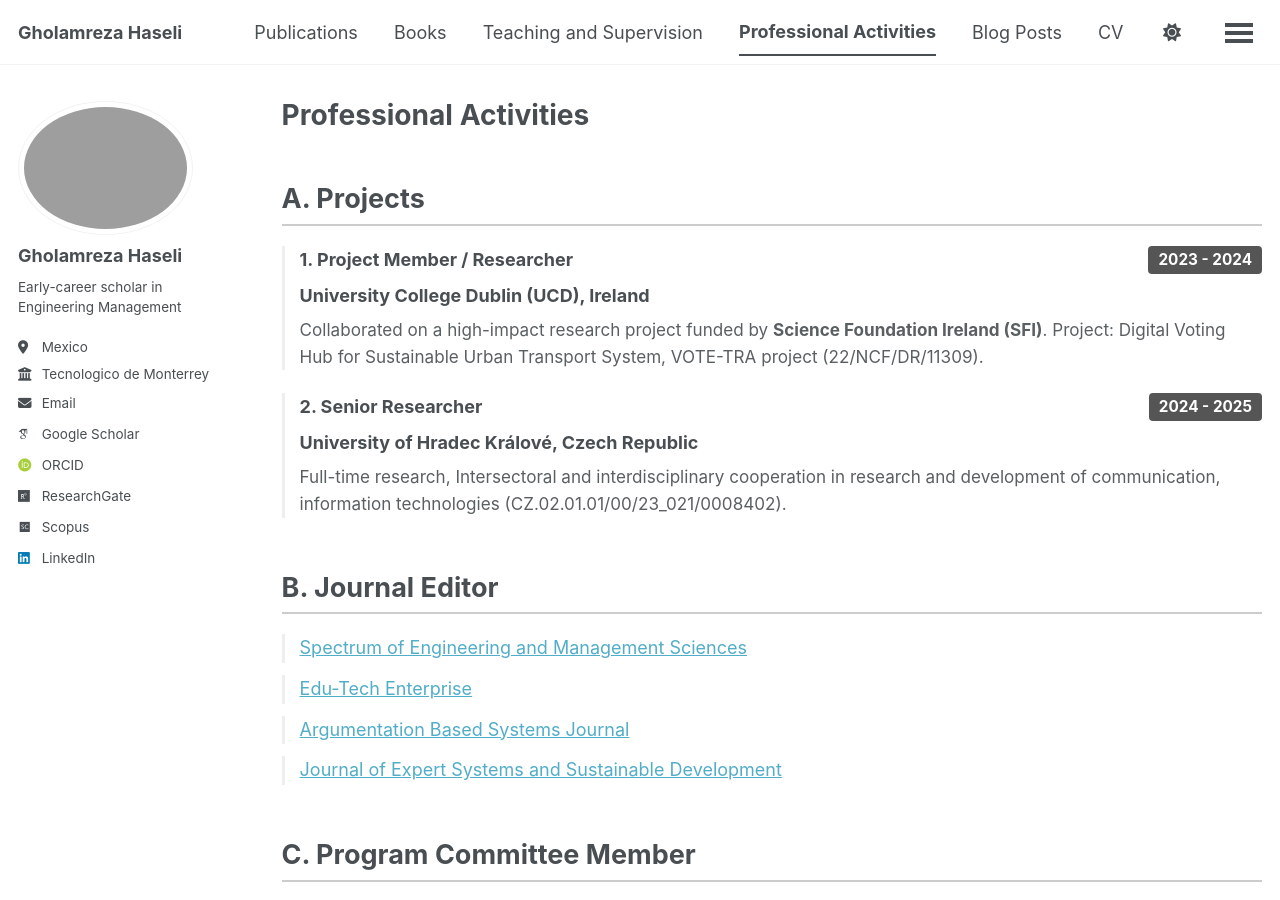
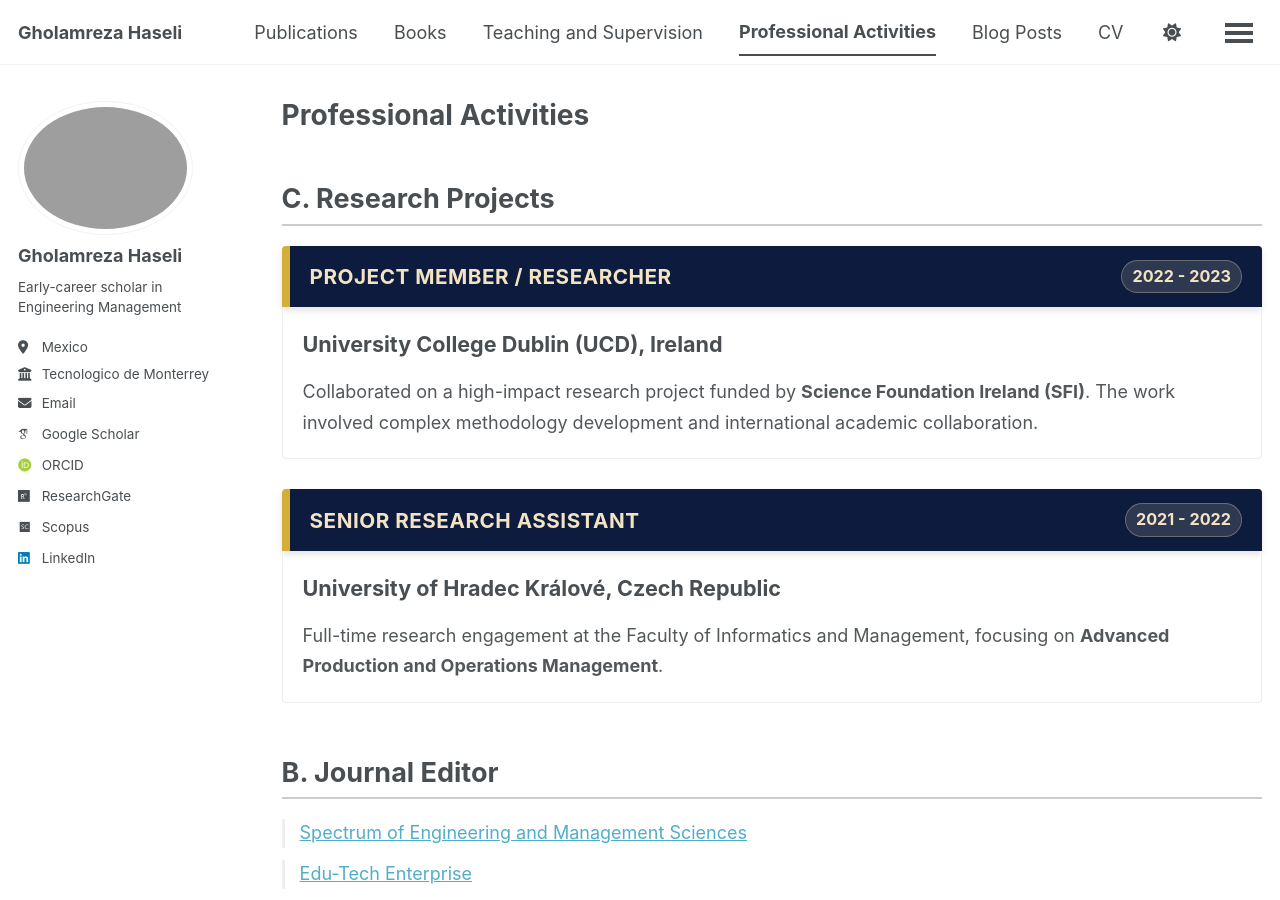
Before and after one commit to Gholamreza-Haseli/Gholamreza-Haseli.github.io, a Jekyll site: the page built from _pages/portfolio.html, in a window 1280 px wide and 900 px high. Built offline with Jekyll 4.4.1, drawn with Linux system fonts in a browser that asks for light colours; some web fonts are replaced; a script bundle is joined from its source files by our own code; library files that are not in the unit come from our copies.

Commit message:
Update portfolio.html

```diff
--- a/_pages/portfolio.html
+++ b/_pages/portfolio.html
@@ -57,30 +57,36 @@ author_profile: true
     font-style: italic;
   }
 </style>
-<h2 class="activity-title">A. Projects</h2>
-  <ul class="activity-list">
-    <li>
-      <div style="display: flex; justify-content: space-between; align-items: flex-start;">
-        <strong>1. Project Member / Researcher</strong>
-        <span class="badge" style="background: #555;">2023 - 2024</span>
+<h2 class="activity-title">C. Research Projects</h2>
+  <ul class="activity-list" style="border-left: none; padding-left: 0;">
+
+    <li style="border-left: none; padding-left: 0; margin-bottom: 30px; list-style: none;">
+      <div style="background-color: #0d1b3e; color: #f2e3c2; padding: 14px 20px; border-radius: 4px 4px 0 0; display: flex; justify-content: space-between; align-items: center; border-left: 8px solid #d4af37; box-shadow: 0 4px 6px rgba(0,0,0,0.1);">
+        <span style="font-weight: bold; font-size: 1.15em; letter-spacing: 0.5px; text-transform: uppercase;">Project Member / Researcher</span>
+        <span style="font-size: 0.9em; font-weight: bold; background: rgba(242, 227, 194, 0.15); padding: 3px 10px; border-radius: 20px; border: 1px solid rgba(242, 227, 194, 0.3);">2022 - 2023</span>
       </div>
-      <span style="display: block; color: var(--primary-color); font-weight: bold; margin-top: 5px;">University College Dublin (UCD), Ireland</span>
-      <p style="margin-top: 5px; font-size: 0.95em; opacity: 0.9;">
-        Collaborated on a high-impact research project funded by <strong>Science Foundation Ireland (SFI)</strong>.
 
-         Project: Digital Voting Hub for Sustainable Urban Transport System, VOTE-TRA project (22/NCF/DR/11309).
-      </p>
+      <div style="padding: 20px; border: 1px solid var(--border-color, #eee); border-top: none; border-bottom-left-radius: 4px; border-bottom-right-radius: 4px; background: var(--receiver-msg-bg, transparent);">
+        <span style="display: block; color: var(--primary-color); font-weight: bold; font-size: 1.2em; margin-bottom: 10px; border-bottom: 1px dashed var(--border-color); padding-bottom: 5px;">University College Dublin (UCD), Ireland</span>
+        <p style="margin: 0; font-size: 1em; line-height: 1.7; opacity: 0.95;">
+          Collaborated on a high-impact research project funded by <strong>Science Foundation Ireland (SFI)</strong>.
+          The work involved complex methodology development and international academic collaboration.
+        </p>
+      </div>
     </li>
 
-    <li>
-      <div style="display: flex; justify-content: space-between; align-items: flex-start;">
-        <strong>2. Senior Researcher</strong>
-        <span class="badge" style="background: #555;">2024 - 2025</span>
+    <li style="border-left: none; padding-left: 0; list-style: none;">
+      <div style="background-color: #0d1b3e; color: #f2e3c2; padding: 14px 20px; border-radius: 4px 4px 0 0; display: flex; justify-content: space-between; align-items: center; border-left: 8px solid #d4af37; box-shadow: 0 4px 6px rgba(0,0,0,0.1);">
+        <span style="font-weight: bold; font-size: 1.15em; letter-spacing: 0.5px; text-transform: uppercase;">Senior Research Assistant</span>
+        <span style="font-size: 0.9em; font-weight: bold; background: rgba(242, 227, 194, 0.15); padding: 3px 10px; border-radius: 20px; border: 1px solid rgba(242, 227, 194, 0.3);">2021 - 2022</span>
       </div>
-      <span style="display: block; color: var(--primary-color); font-weight: bold; margin-top: 5px;">University of Hradec Králové, Czech Republic</span>
-      <p style="margin-top: 5px; font-size: 0.95em; opacity: 0.9;">
-        Full-time research, Intersectoral and interdisciplinary cooperation in research and development of communication, information technologies (CZ.02.01.01/00/23_021/0008402).
-      </p>
+
+      <div style="padding: 20px; border: 1px solid var(--border-color, #eee); border-top: none; border-bottom-left-radius: 4px; border-bottom-right-radius: 4px; background: var(--receiver-msg-bg, transparent);">
+        <span style="display: block; color: var(--primary-color); font-weight: bold; font-size: 1.2em; margin-bottom: 10px; border-bottom: 1px dashed var(--border-color); padding-bottom: 5px;">University of Hradec Králové, Czech Republic</span>
+        <p style="margin: 0; font-size: 1em; line-height: 1.7; opacity: 0.95;">
+          Full-time research engagement at the Faculty of Informatics and Management, focusing on <strong>Advanced Production and Operations Management</strong>.
+        </p>
+      </div>
     </li>
   </ul>
 
```
